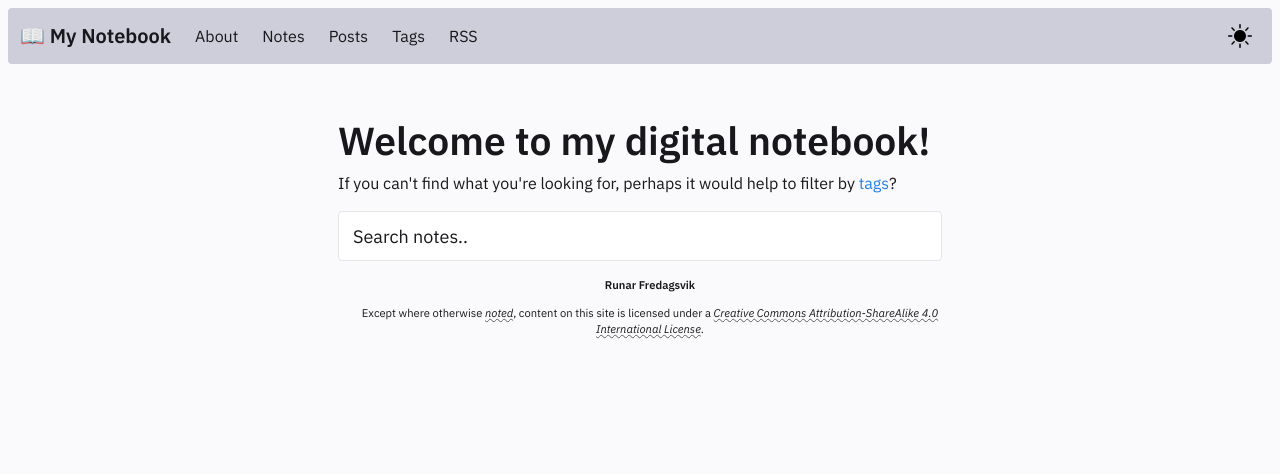
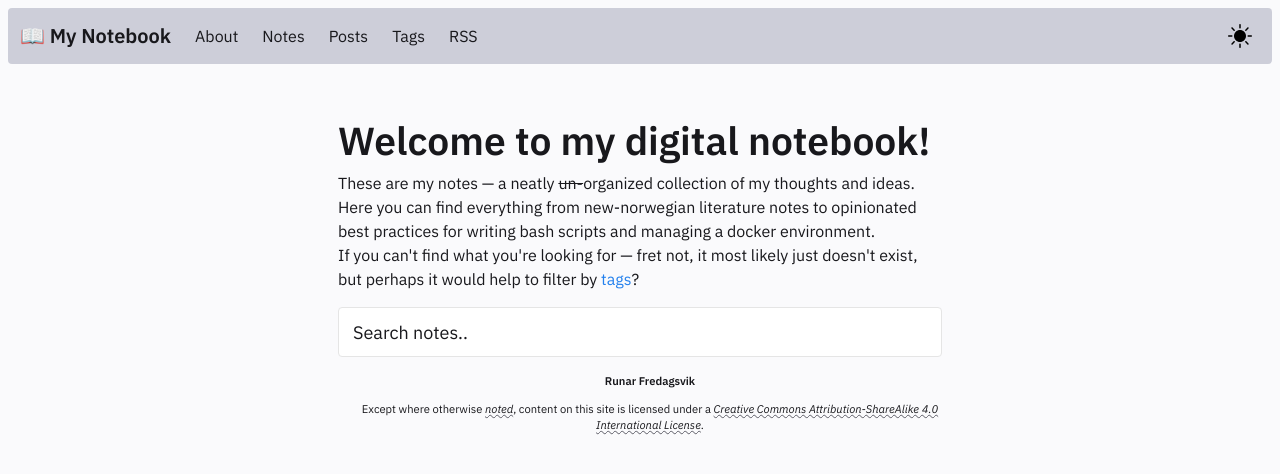
Before and after one commit to runarsf/garden, a Jekyll site: the page built from pages/notes.md, in a window 1280 px wide. Shown: the top 474 px of the page. Built offline with Jekyll 4.4.1, drawn with Linux system fonts in a browser that asks for light colours.

Commit message:
My brain trembles, placeholder greeting on notes page and attempt to fix sitemap

```diff
--- a/_config.yml
+++ b/_config.yml
@@ -9,8 +9,8 @@
 
 # Defaults: https://jekyllrb.com/docs/configuration/default/
 
-baseurl: "" # the subpath of your site, e.g. /blog
-url: "https://publish.runarsf.dev/" # the base hostname & protocol for your site, e.g. http://example.com
+baseurl: "/" # the subpath of your site, e.g. /blog
+url: "https://publish.runarsf.dev" # the base hostname & protocol for your site, e.g. http://example.com
 
 # meta:
 heading: "📖 My Notebook"
--- a/_includes/FeedContent.html
+++ b/_includes/FeedContent.html
@@ -1,4 +1,6 @@
 <div class="block">
     <h1>Welcome to my digital notebook!</h1>
-    If you can't find what you're looking for, perhaps it would help to filter by <a href="../tags" style="color:var(--link);">tags</a>?
+    These are my notes &mdash; a neatly <strike>un-</strike>organized collection of my thoughts and ideas.<br/>
+    Here you can find everything from new-norwegian literature notes to opinionated best practices for writing bash scripts and managing a docker environment.<br/>
+    If you can't find what you're looking for &mdash; fret not, it most likely just doesn't exist, but perhaps it would help to filter by <a href="../tags" style="color:var(--link);">tags</a>?
 </div>
--- a/_includes/Homepage.html
+++ b/_includes/Homepage.html
@@ -1,7 +1,7 @@
 <div class="column is-4">
     <div class="block homeblock">
     <h1>Welcome to my digital notebook!</h1>
-    This page is a collection of my publically available notes written in <a href="https://obsidian.md" style="color:var(--link);">Obsidian</a>.</br>
+    This page contains a collection of my publically available notes written in <a href="https://obsidian.md" style="color:var(--link);">Obsidian</a>.</br>
     More information can be found in the <a href="../about" style="color:var(--link);">About</a> section of the page.</br>
     You can find an overview over my available notes <a href="../notes" style="color:var(--link);">here</a>, or perhaps browse by <a href="../tags" style="color:var(--link);">tags</a>.
     </div>
```
Also changed, not shown: pages/about.md (+1 -0 lines), pages/posts.md (+2 -0 lines).
